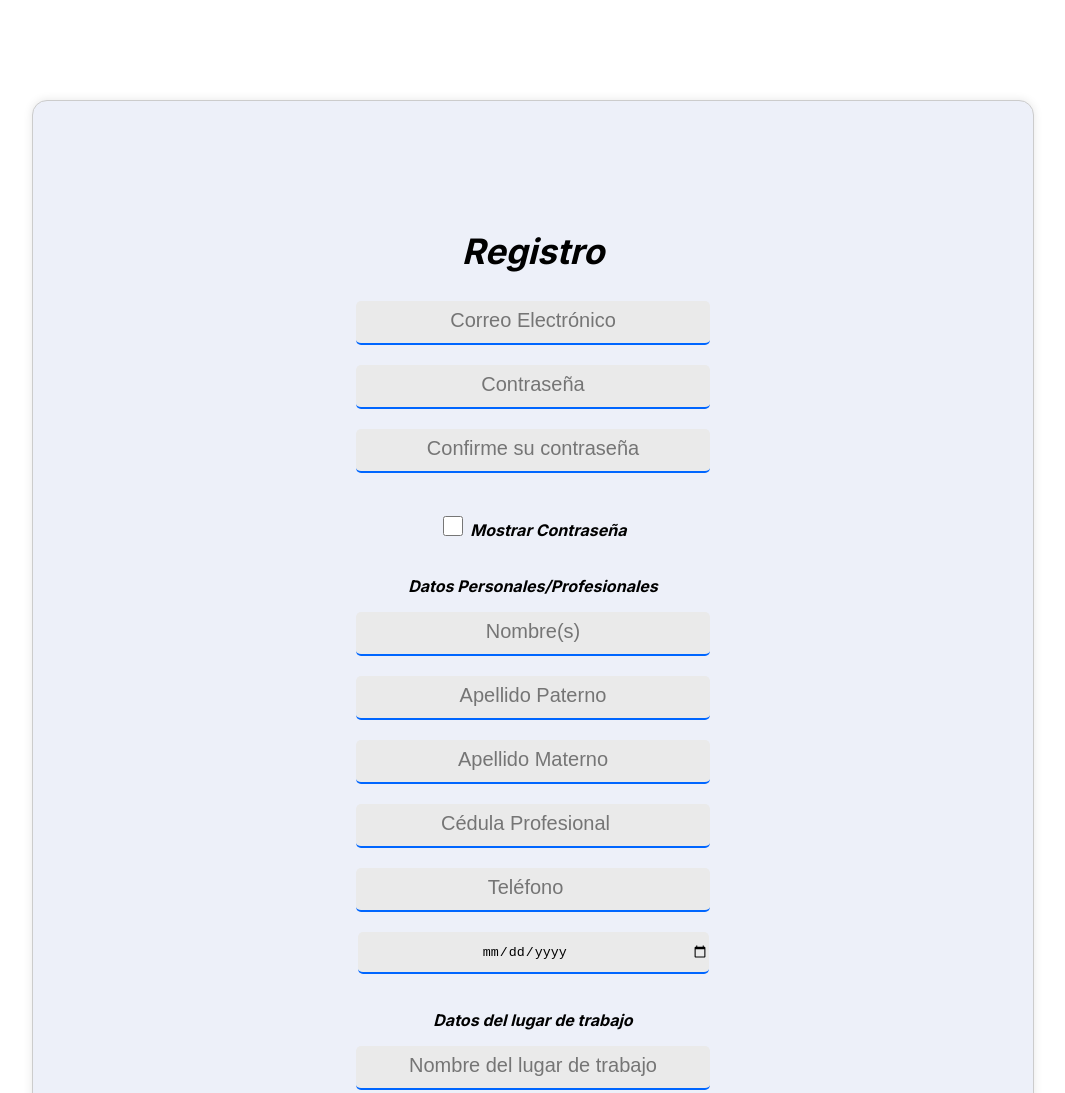
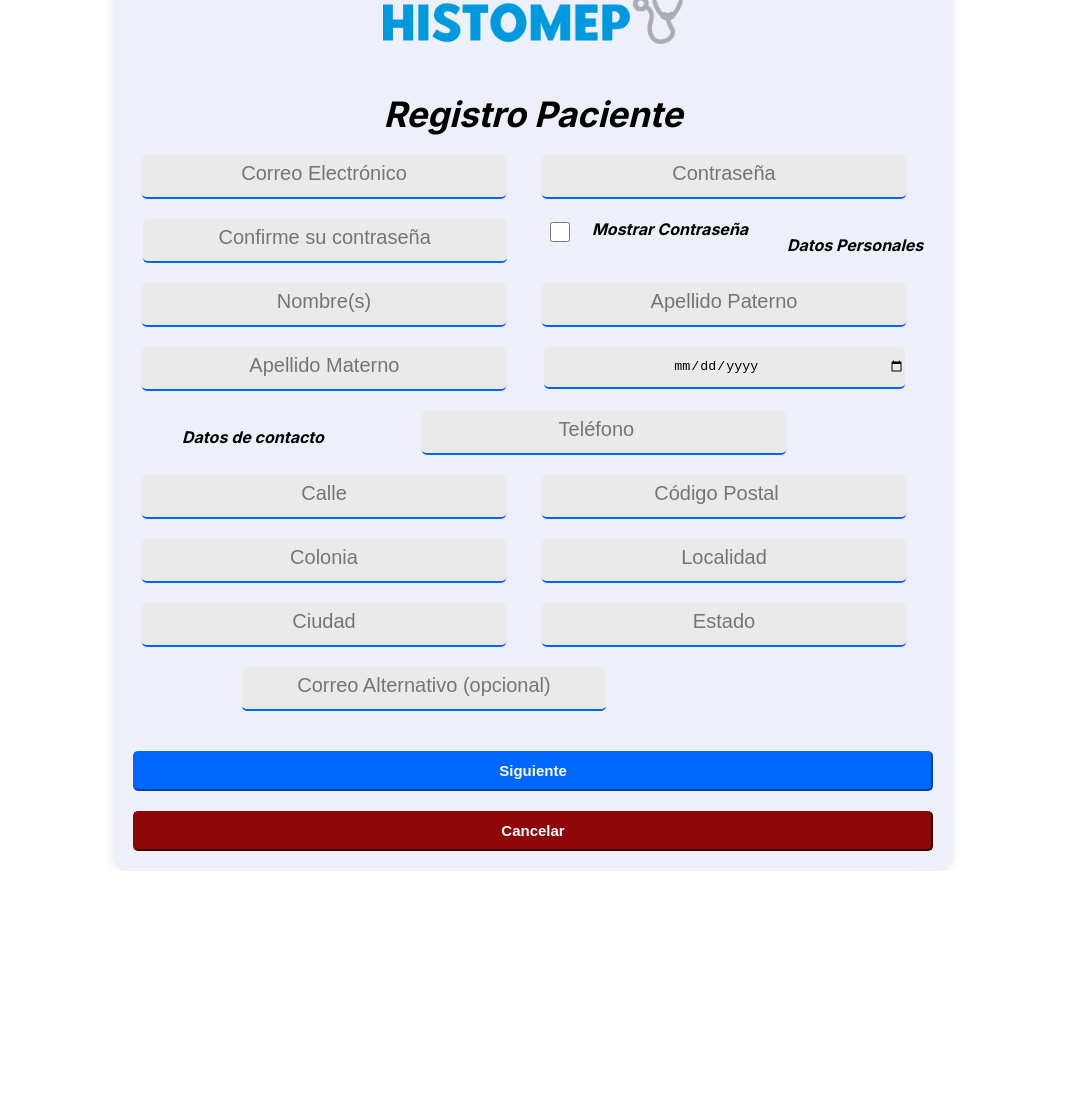
Before and after one commit to YahirZapataS/HistoMep, a website with bundled scripts: page y/registroPaciente.html in a window 1280 px wide. Shown: the top 1093 px of the page, without its empty margins (107-1172 px from the left). After the commit the page ends 871 px from the top, so only its background shows below. Built offline with nearby package versions, Linux system fonts and the light colour scheme.

```diff
--- a/y/css/style_formulario_registro_doctor.css
+++ b/y/css/registroDoctor.css
@@ -2,27 +2,38 @@
     font-family: "Inter";
     font-style: italic;
     font-weight: bold;
-  }
+    display: flex;
+    justify-content: center;
+    align-items: center;
+    height: 100vh;
+}
 
-  .container {
-    text-align: center;
+.logo_marca {
+    width: 300px;
+    height: auto;
+    align-items: center;
+    margin: 20px;
+}
+
+.form-flex {
+    display: flex;
+    flex-wrap: wrap;
+    justify-content: space-around;
     max-width: 800px;
-    margin: 0 auto;
-    margin-top: 100px;
-    padding: 100px;
-    border: 1px solid #ccc;
-    border-radius: 15px;
+    padding: 20px;
     background-color: #EDF0F9;
     box-shadow: 0 0 10px rgba(0, 0, 0, 0.1);
-    position: relative;
-  }
-
-.container h2 {
-    text-align: center;
-    font-size: 35px;
+    border-radius: 15px;
 }
 
-.container input {
+.form-flex h2 {
+    font-size: 35px;
+    text-align: center;
+    width: 100%;
+    margin-bottom: 20px;
+}
+
+.form-flex input {
     text-align: center;
     border-color: #0066FF;
     border-top: #000000;
@@ -30,30 +41,37 @@
     border-right: #000000;
     background-color: #EAEAEA;
     border-radius: 5px;
-    width: 350px;
     height: 40px;
+    width: 45%;
+    margin-bottom: 20px;
 }
 
 input:focus {
     outline: none;
 }
 
-.container button {
+.form-flex button {
     border-radius: 5px;
     color: #FFFFFF;
     border-color: #0066FF;
     background-color: #0066FF;
-    width: 250px;
+    width: 100%;
     height: 40px;
     font-size: 15px;
     font-weight: bold;
+    margin-top: 20px;
 }
 
-.container ::placeholder {
+#btn_cancelar {
+    border-color: rgb(143, 6, 6);
+    background-color: rgb(143, 6, 6);
+}
+
+.form-flex ::placeholder {
     font-size: 20px;
 }
 
-.container input[type="checkbox"] {
+.form-flex input[type="checkbox"] {
     display: inline;
     align-items: center;
     width: 20px;
--- /dev/null
+++ b/y/css/registroPaciente.css
@@ -0,0 +1,79 @@
+body {
+    font-family: "Inter";
+    font-style: italic;
+    font-weight: bold;
+    display: flex;
+    justify-content: center;
+    align-items: center;
+    height: 100vh;
+}
+
+.logo_marca {
+    width: 300px;
+    height: auto;
+    align-items: center;
+    margin: 20px;
+}
+
+.form-flex {
+    display: flex;
+    flex-wrap: wrap;
+    justify-content: space-around;
+    max-width: 800px;
+    padding: 20px;
+    background-color: #EDF0F9;
+    box-shadow: 0 0 10px rgba(0, 0, 0, 0.1);
+    border-radius: 15px;
+}
+
+.form-flex h2 {
+    font-size: 35px;
+    text-align: center;
+    width: 100%;
+    margin-bottom: 20px;
+}
+
+.form-flex input {
+    text-align: center;
+    border-color: #0066FF;
+    border-top: #000000;
+    border-left: #000000;
+    border-right: #000000;
+    background-color: #EAEAEA;
+    border-radius: 5px;
+    height: 40px;
+    width: 45%;
+    margin-bottom: 20px;
+}
+
+input:focus {
+    outline: none;
+}
+
+.form-flex button {
+    border-radius: 5px;
+    color: #FFFFFF;
+    border-color: #0066FF;
+    background-color: #0066FF;
+    width: 100%;
+    height: 40px;
+    font-size: 15px;
+    font-weight: bold;
+    margin-top: 20px;
+}
+
+#btn_cancelar {
+    border-color: rgb(143, 6, 6);
+    background-color: rgb(143, 6, 6);
+}
+
+.form-flex ::placeholder {
+    font-size: 20px;
+}
+
+.form-flex input[type="checkbox"] {
+    display: inline;
+    align-items: center;
+    width: 20px;
+    height: 20px;
+}
--- /dev/null
+++ b/y/css/restablecerContra.css
@@ -0,0 +1,79 @@
+body {
+    font-family: "Inter";
+    font-style: italic;
+    font-weight: bold;
+    display: flex;
+    justify-content: center;
+    align-items: center;
+    height: 100vh;
+}
+
+.logo_marca {
+    width: 300px;
+    height: auto;
+    align-items: center;
+    margin: 20px;
+}
+
+.form-flex {
+    display: flex;
+    flex-wrap: wrap;
+    justify-content: space-around;
+    max-width: 800px;
+    padding: 20px;
+    background-color: #EDF0F9;
+    box-shadow: 0 0 10px rgba(0, 0, 0, 0.1);
+    border-radius: 15px;
+}
+
+.form-flex h2 {
+    font-size: 35px;
+    text-align: center;
+    width: 100%;
+    margin-bottom: 20px;
+}
+
+.form-flex input {
+    text-align: center;
+    border-color: #0066FF;
+    border-top: #000000;
+    border-left: #000000;
+    border-right: #000000;
+    background-color: #EAEAEA;
+    border-radius: 5px;
+    height: 40px;
+    width: 45%;
+    margin-bottom: 20px;
+}
+
+input:focus {
+    outline: none;
+}
+
+.form-flex button {
+    border-radius: 5px;
+    color: #FFFFFF;
+    border-color: #0066FF;
+    background-color: #0066FF;
+    width: 100%;
+    height: 40px;
+    font-size: 15px;
+    font-weight: bold;
+    margin-top: 20px;
+}
+
+#btn_cancelar {
+    border-color: rgb(143, 6, 6);
+    background-color: rgb(143, 6, 6);
+}
+
+.form-flex ::placeholder {
+    font-size: 20px;
+}
+
+.form-flex input[type="checkbox"] {
+    display: inline;
+    align-items: center;
+    width: 20px;
+    height: 20px;
+}
--- a/y/js/registro.js
+++ b/y/js/registroPaciente.js
@@ -16,7 +16,6 @@
     const name = form.name.value;
     const lastName = form.lastname.value;
     const secondLastName = form.secondlastname.value;
-    const professionalID = form.profesionalID.value;
     const phone = form.phone.value;
     const birthday = form.birthday.value;
     const namePlaceWork = form.nameplacework.value;
@@ -33,7 +32,7 @@
         const user = userCredential.user;
 
         // Guardar datos del formulario en Firestore
-        await saveFormDataToFirestore(name, lastName, secondLastName, professionalID, phone, birthday, namePlaceWork, street, postalCode, colonia, location, city, state, user.uid);
+        await saveFormDataToFirestore(name, lastName, secondLastName, phone, birthday, namePlaceWork, street, postalCode, colonia, location, city, state, user.uid);
 
         // Limpiar el formulario después del registro
         form.reset();
@@ -46,14 +45,13 @@
     }
 });
 
-async function saveFormDataToFirestore(name, lastName, secondLastName, professionalID, phone, birthday, namePlaceWork, street, postalCode, colonia, location, city, state, userId) {
+async function saveFormDataToFirestore(name, lastName, secondLastName, phone, birthday, namePlaceWork, street, postalCode, colonia, location, city, state, userId) {
     try {
         // Agregar un nuevo documento a la colección 'users' en Firestore
         await addDoc(collection(db, 'users'), {
             name: name,
             lastName: lastName,
             secondLastName: secondLastName,
-            professionalID: professionalID,
             phone: phone,
             birthday: birthday,
             namePlaceWork: namePlaceWork,
--- a/y/registro.html
+++ b/y/registroPaciente.html
@@ -4,7 +4,7 @@
 <head>
     <meta charset="UTF-8">
     <meta name="viewport" content="width=device-width, initial-scale=1.0">
-    <link rel="stylesheet" href="css/style_formulario_registro_doctor.css">
+    <link rel="stylesheet" href="css/registroPaciente.css">
     <link rel="preconnect" href="https://fonts.googleapis.com">
     <link rel="preconnect" href="https://fonts.gstatic.com" crossorigin>
     <link href="https://fonts.googleapis.com/css2?family=Inter:wght@100..900&display=swap" rel="stylesheet">
@@ -14,34 +14,34 @@
 
 <body>
     <div class="container">
-        <h2>Registro</h2>
-        <form id="registroForm">
+        <form id="registroForm" class="form-flex">
+            <img src="img/logo.png" class="logo_marca">
+            <h2>Registro Paciente</h2>
             <input type="email" id="email" name="email" placeholder="Correo Electrónico" required><br><br>
             <input type="password" name="password" id="password" placeholder="Contraseña" required><br><br>
             <input type="password" name="confirmPassword" id="confirmPassword" placeholder="Confirme su contraseña"
                 required><br><br><br>
             <input type="checkbox" id="showpassword">
             <label for="showpassword">Mostrar Contraseña</label><br><br>
-            <p id="supportText">Datos Personales/Profesionales</p>
-            <input type="text" id="name" name="username" placeholder="Nombre(s)"><br><br>
-            <input type="text" name="lastname" id="lastname" placeholder="Apellido Paterno"><br><br>
-            <input type="text" name="secondlastname" id="secondlastname" placeholder="Apellido Materno"><br><br>
-            <input type="number" name="profesionalID" id="professionalID" placeholder="Cédula Profesional"><br><br>
-            <input type="number" name="phone" id="phone" placeholder="Teléfono"><br><br>
+            <p id="supportText">Datos Personales</p>
+            <input type="text" id="name" name="username" placeholder="Nombre(s)" required><br><br>
+            <input type="text" name="lastname" id="lastname" placeholder="Apellido Paterno" required><br><br>
+            <input type="text" name="secondlastname" id="secondlastname" placeholder="Apellido Materno" required><br><br>
             <input type="date" name="birthday" id="birthday" placeholder="Fecha de nacimiento"><br><br>
-            <p id="supportText">Datos del lugar de trabajo</p>
-            <input type="text" name="nameplacework" id="nameplacework" placeholder="Nombre del lugar de trabajo"><br><br>
+            <p id="supportText">Datos de contacto</p>
+            <input type="number" name="phone" id="phone" placeholder="Teléfono" required><br><br>
             <input type="text" name="street" id="street" placeholder="Calle"><br><br>
             <input type="number" name="postalcode" id="postalcode" placeholder="Código Postal"><br><br>
             <input type="text" name="colonia" id="colonia" placeholder="Colonia"><br><br>
             <input type="text" name="location" id="location" placeholder="Localidad"><br><br>
             <input type="text" name="city" id="city" placeholder="Ciudad"><br><br>
             <input type="text" name="state" id="state" placeholder="Estado"><br><br>
-            <button type="submit" id="btn_siguiente" class="buttonCenter">Siguiente</button><br><br>
-            <button type="button" id="btn_cancelar" class="buttonPositionL">Cancelar</button>
+            <input type="email" name="emailExtra" id="emailExtra" placeholder="Correo Alternativo (opcional)"><br><br>
+            <button type="submit" id="btn_siguiente">Siguiente</button><br><br>
+            <button type="button" id="btn_cancelar">Cancelar</button>
         </form>
     </div>
-    <script type="module" src="js/registro.js"></script>
+    <script type="module" src="js/registroPaciente.js"></script>
 </body>
 
 </html>
```
Also changed, not shown: y/js/formulario.js (deleted, +0 -52 lines), y/js/login.js (+8 -3 lines), y/js/registroDoctor.js (added, +90 -0 lines), y/js/resetPassword.js (added, +33 -0 lines), y/recuperarContraseña.html (added, +19 -0 lines), y/registroDoctor.html (renamed from y/formulario.html, +16 -8 lines).
